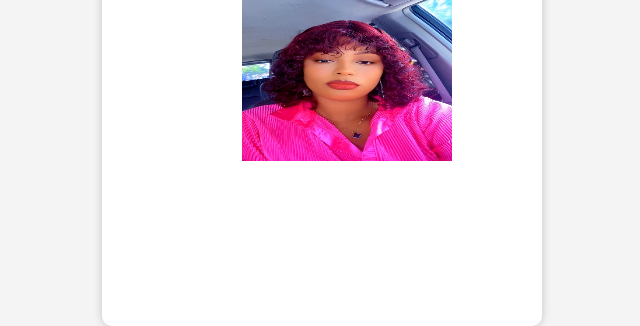
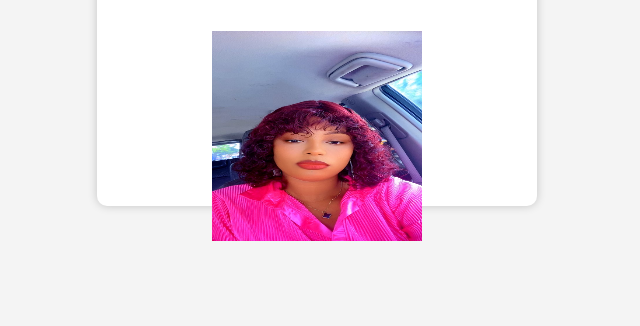
Before and after one commit to BlingsE-codes/Birthday, a plain HTML site: page index.html in a window 1280 px wide. Shown: the part 514-840 px from the top of the page, without its empty margins (323-963 px from the left). After the commit the page ends 800 px from the top, so only its background shows below. Drawn offline with Linux system fonts and the light colour scheme.

Commit message:
Update Birthday.css
yti

```diff
--- a/Birthday.css
+++ b/Birthday.css
@@ -17,9 +17,9 @@ body {
     border-radius: 10px;
     box-shadow: 0px 0px 10px rgba(0, 0, 0, 0.2);
     max-width: 400px;
-    width: 100%;
-    height: 800px;
-    margin-left:10px;
+    width: 70%;
+    height: 600px;
+
   }
 
   h2{
@@ -31,14 +31,17 @@ body {
   }
 
   #wifyimage{
-    margin-top: 0%;
-    margin-bottom: 0%;
-    margin-left: 5%;
-    inline-size: 335px;
+    position: absolute;
+    inline-size: none;
     overflow:scroll;
+    padding-left: 95px;
     width: 210px;
     height: 210px;
-    padding-left: 30px;
+    display: flex;
+    justify-content: center;
+    align-items: center;
+
+
 
   }
 
@@ -169,7 +172,7 @@ body {
   /* Media Queries for Responsive Design */
   @media (max-width: 600px) {
     .countdown-item {
-        font-size: 1.5rem;
+        font-size: 1.3rem;
     }
 
     .countdown-item span {
```
